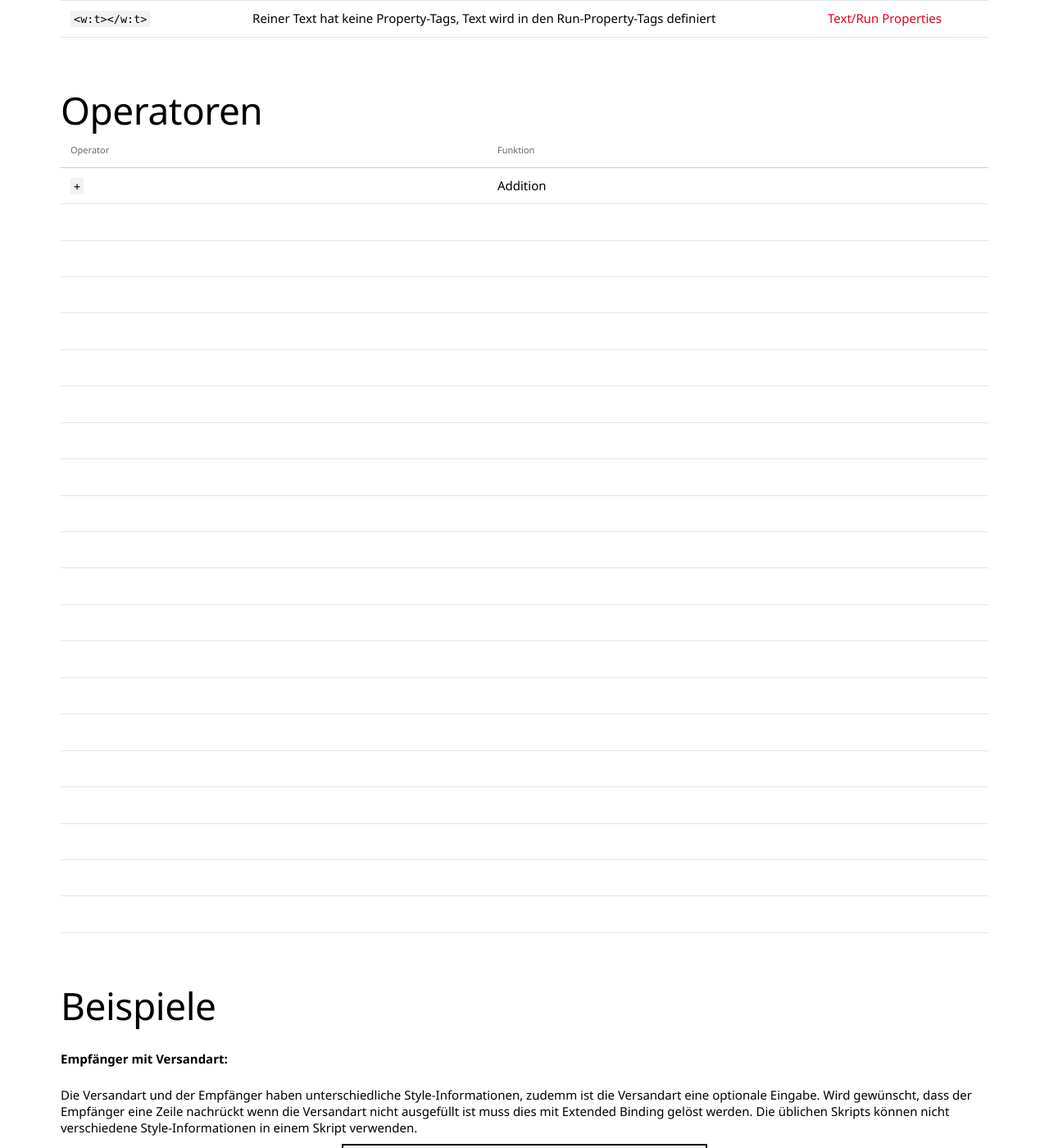
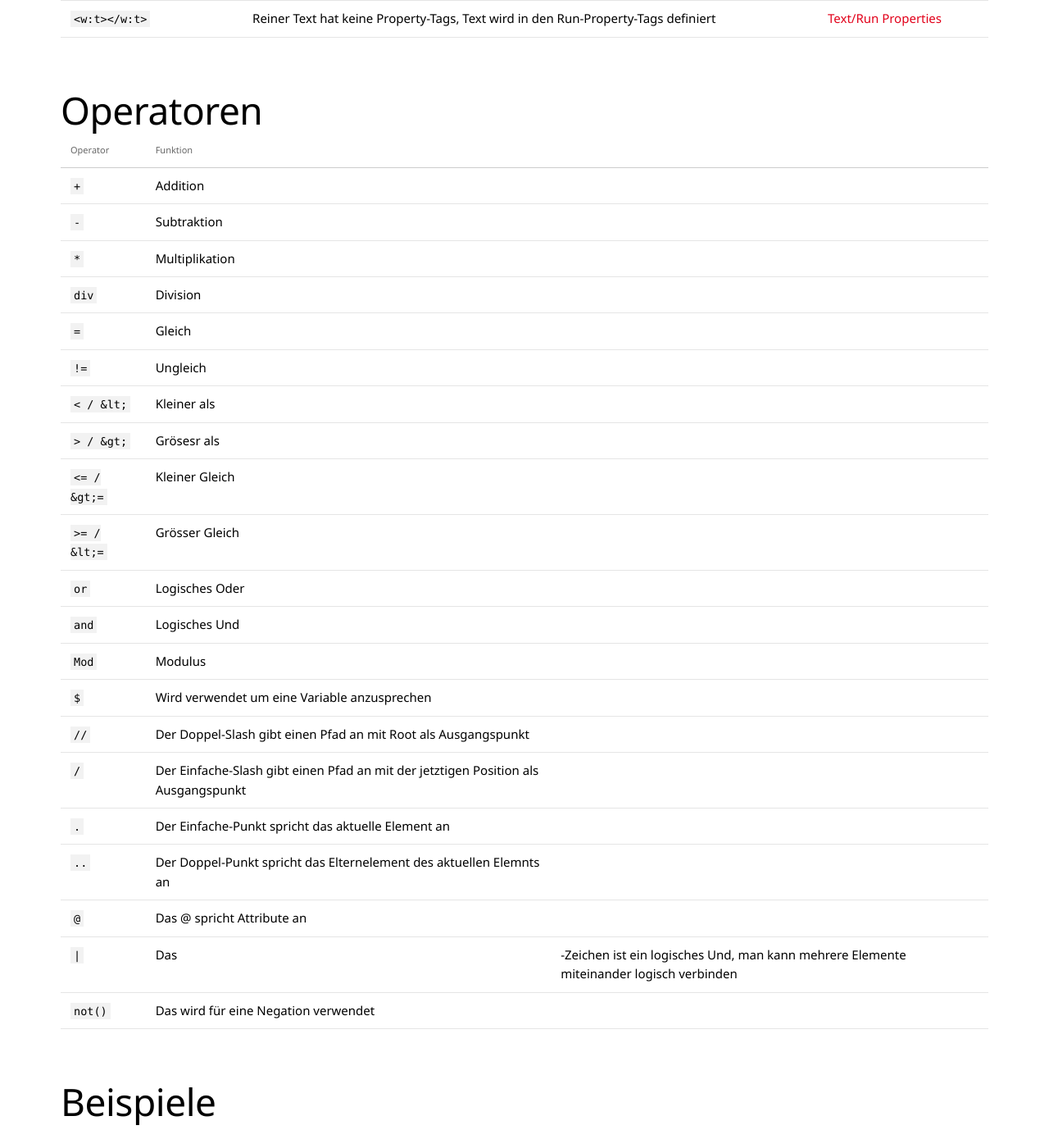
Before and after one commit to primesoft-group/oneoffixx-docs, a Jekyll site: the page built from _pages/docfunc/de/df-extendedbinding.md, in a window 1280 px wide and 1400 px high, scrolled down 1864 px. Shown: the whole window at 82% size. Built offline with Jekyll 4.4.1, drawn with Linux system fonts in a browser that asks for light colours; nearby versions of some CDN libraries; some web fonts are replaced.

Commit message:
updated content

````diff
--- a/_pages/docfunc/de/df-extendedbinding.md
+++ b/_pages/docfunc/de/df-extendedbinding.md
@@ -57,27 +57,27 @@ __Formatierungs-Container Tags:__
 {:.table .table-striped}
 | Operator | Funktion |
 | - | - |
-| ```+``` | Addition |
-|  |  |
-|  |  |
-|  |  |
-|  |  |
-|  |  |
-|  |  |
-|  |  |
-|  |  |
-|  |  |
-|  |  |
-|  |  |
-|  |  |
-|  |  |
-|  |  |
-|  |  |
-|  |  |
-|  |  |
-|  |  |
-|  |  |
-|  |  |
+| ``` + ``` | Addition |
+| ``` - ``` | Subtraktion |
+| ``` * ``` | Multiplikation |
+| ``` div ``` | Division |
+| ```=``` | Gleich |
+| ``` != ``` | Ungleich |
+| ``` < / &lt; ``` | Kleiner als |
+| ``` > / &gt; ``` | Grösesr als |
+| ``` <= / &gt;= ``` | Kleiner Gleich |
+| ``` >= / &lt;= ``` | Grösser Gleich |
+| ``` or ``` | Logisches Oder |
+| ``` and ``` | Logisches Und |
+| ``` Mod ``` | Modulus |
+| ``` $ ``` | Wird verwendet um eine Variable anzusprechen |
+| ``` // ``` | Der Doppel-Slash gibt einen Pfad an mit Root als Ausgangspunkt |
+| ``` / ``` | Der Einfache-Slash gibt einen Pfad an mit der jetztigen Position als Ausgangspunkt |
+| ``` . ``` | Der Einfache-Punkt spricht das aktuelle Element an |
+| ``` .. ``` | Der Doppel-Punkt spricht das Elternelement des aktuellen Elemnts an |
+| ``` @ ``` | Das @ spricht Attribute an |
+| ``` | ``` | Das |-Zeichen ist ein logisches Und, man kann mehrere Elemente miteinander logisch verbinden |
+| ``` not() ``` | Das wird für eine Negation verwendet |
 
 ## Beispiele
 
````
